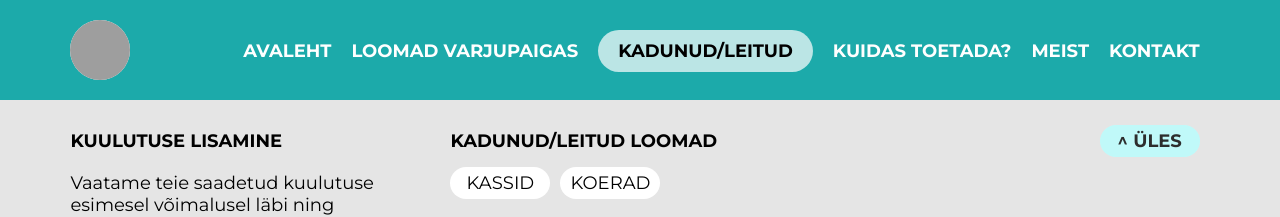
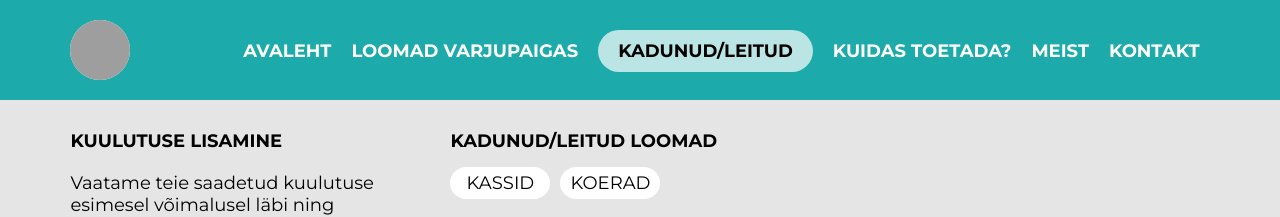
Before and after one commit to katrin-s/praks4-vue, a Vue app: page /leitud in a window 1280 px wide. Shown: the top 217 px of the page. Built offline with nearby package versions, Linux system fonts and the light colour scheme; grey boxes are pictures that could not be loaded.

Commit message:
Removed Up button

```diff
--- a/public/style.css
+++ b/public/style.css
@@ -52,11 +52,3 @@ body, html {
 * button:focus {
     background-color: #98E4E4;
 }
-
-#go-up {
-    font-weight: 700;
-    background-color: #B7FFFF;
-    opacity: 0.8;
-    float: right;
-    z-index: 2;
-}
--- a/src/components/FrontPage.vue
+++ b/src/components/FrontPage.vue
@@ -11,9 +11,6 @@
        </div>
        <div class="maps">
        <iframe class="iframe" src="https://www.google.com/maps/embed?pb=!1m18!1m12!1m3!1d2093.6054081752854!2d26.71191935169235!3d58.34945819614565!2m3!1f0!2f0!3f0!3m2!1i1024!2i768!4f13.1!3m3!1m2!1s0x46eb3747db90ed05%3A0x387b666bb555e743!2sKopli+1%2C+50115+Tartu!5e0!3m2!1sen!2see!4v1540967788421" frameborder="0" width="600" height="450" style="border:0" allowfullscreen></iframe>
-       </div>
-       <div>
-           <button id="go-up">&#94; &Uuml;LES</button>
        </div>
    </section>
   </div>
--- a/src/components/Kontakt.vue
+++ b/src/components/Kontakt.vue
@@ -12,9 +12,6 @@ E-kirjadele vastame esimesel võimalusel, hiljemalt 3 tööpäeva jooksul: info@
        </div>
        <div class="maps">
        <iframe class="iframe" src="https://www.google.com/maps/embed?pb=!1m18!1m12!1m3!1d2093.6054081752854!2d26.71191935169235!3d58.34945819614565!2m3!1f0!2f0!3f0!3m2!1i1024!2i768!4f13.1!3m3!1m2!1s0x46eb3747db90ed05%3A0x387b666bb555e743!2sKopli+1%2C+50115+Tartu!5e0!3m2!1sen!2see!4v1540967788421" frameborder="0" width="600" height="450" style="border:0" allowfullscreen></iframe>
-       </div>
-       <div>
-           <button id="go-up">&#94; &Uuml;LES</button>
        </div>
    </section>
   </div>
--- a/src/components/Leitud.vue
+++ b/src/components/Leitud.vue
@@ -133,10 +133,6 @@
           </div>
       </div>
     </div>
-       <div>
-           <button id="go-up">&#94; &Uuml;LES</button>
-       </div>
-
    </section>
   </div>
 </template>
--- a/src/components/Loomad.vue
+++ b/src/components/Loomad.vue
@@ -21,9 +21,6 @@
                 <a href="#"><div class="loom"><h2>KASS</h2></div></a>
                 <a href="#"><div class="loom"><h2>KASS</h2></div></a>
             </div>
-             <div>
-           <button id="go-up">&#94; &Uuml;LES</button>
-       </div>
    </section>
   <div class="modal-backdrop" v-if="showModal">
         <!--
--- a/src/components/Meist.vue
+++ b/src/components/Meist.vue
@@ -9,9 +9,6 @@
 Kogu igapäevane töö ja loomade ravi toimub ainult tänu headele annetajatele ja toetajatele.
      <br><br>Suur aitäh!</p>
       <img src="https://images.unsplash.com/photo-1534750554350-5d579939db38?ixlib=rb-0.3.5&s=569d671234a4d9fa951b34de681bd903&auto=format&fit=crop&w=1350&q=80" alt="Team of happy volunteers">
-       <div>
-           <button id="go-up">&#94; &Uuml;LES</button>
-       </div>
    </section>
 
   </div>
--- a/src/components/Toetamine.vue
+++ b/src/components/Toetamine.vue
@@ -89,10 +89,6 @@ Koerte jalutamine territooriumil koos hoiupaiga puhastamisega (ehk kuudi ümbrus
 
       </div>
       </div>
-       <div>
-           <button id="go-up">&#94; &Uuml;LES</button>
-       </div>
-
    </section>
   </div>
 </template>
```
